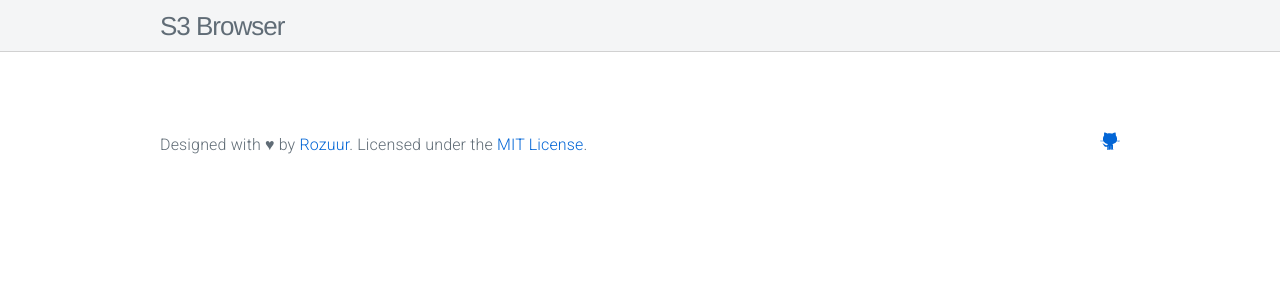
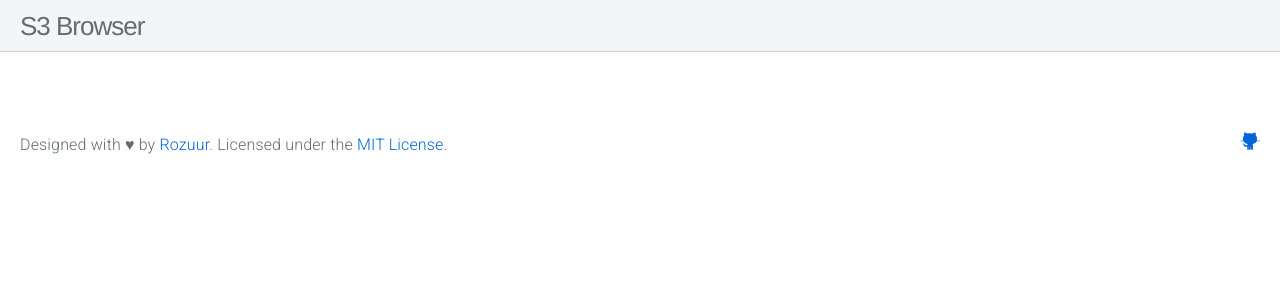
Before and after one commit to rozuur/s3browser, a Flask app: template app/templates/base.html in a window 1280 px wide. Shown: the top 300 px of the page. Run offline with Flask 2, Linux system fonts and the light colour scheme; the template is opened without the code that fills it, so the values that code supplies are empty; some libraries are stand-ins or nearby versions.

Commit message:
Increase the width of main content window
Increase the width of main content window

```diff
--- a/app/static/styles/main.css
+++ b/app/static/styles/main.css
@@ -21,7 +21,7 @@ a {
 }
 
 .wrapper .container {
-    max-width: 100.0rem;
+    max-width: 140.0rem;
 }
 
 .wrapper > .container {
```
